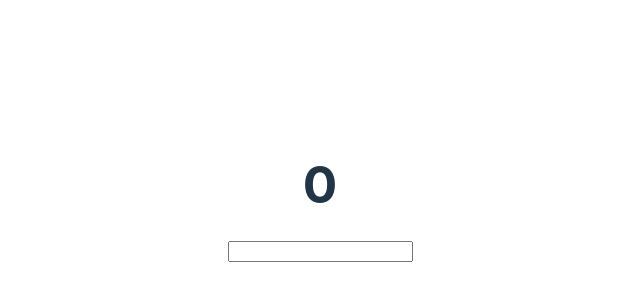
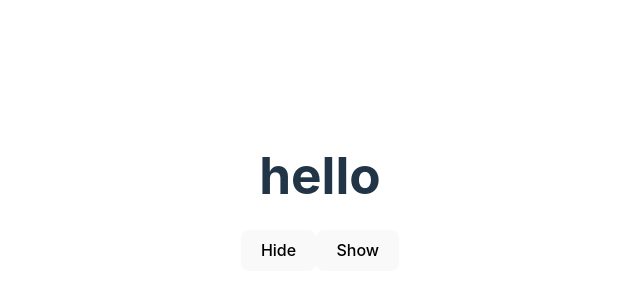
Before and after one commit to numan-iftikhar/react-course-anil, a React (Vite) app: page / in a window 1280 px wide. Shown: the part 208-508 px from the top of the page, without its empty margins (320-960 px from the left). Built offline with nearby package versions, Linux system fonts and the light colour scheme.

Commit message:
Use hide & show btn to hide & show content

```diff
--- a/src/App.jsx
+++ b/src/App.jsx
@@ -3,15 +3,23 @@ import reactLogo from "./assets/react.svg";
 import "./App.css";
 
 function App() {
-  const [count, setCount] = useState(0);
-  const [data, setData] = useState(0)
-  const handleChange = (event) => {
-    setData(event.target.value);
+  const [toggle, setToggle] = useState(true);
+  const handleHide = () => {
+    setToggle(false);
   };
+  const handleShow = () => {
+    setToggle(true);
+  };
+
   return (
     <div className="App">
-      <h1 style={{height: '3rem'}}>{data}</h1>
-      <input onChange={handleChange} type="text"/>
+      <h1 style={{ height: "3rem" }}>{toggle ? "hello" : null}</h1>
+      <button onClick={handleHide}>
+        Hide
+      </button>
+      <button onClick={handleShow}>
+        Show
+      </button>
     </div>
   );
 }
```
